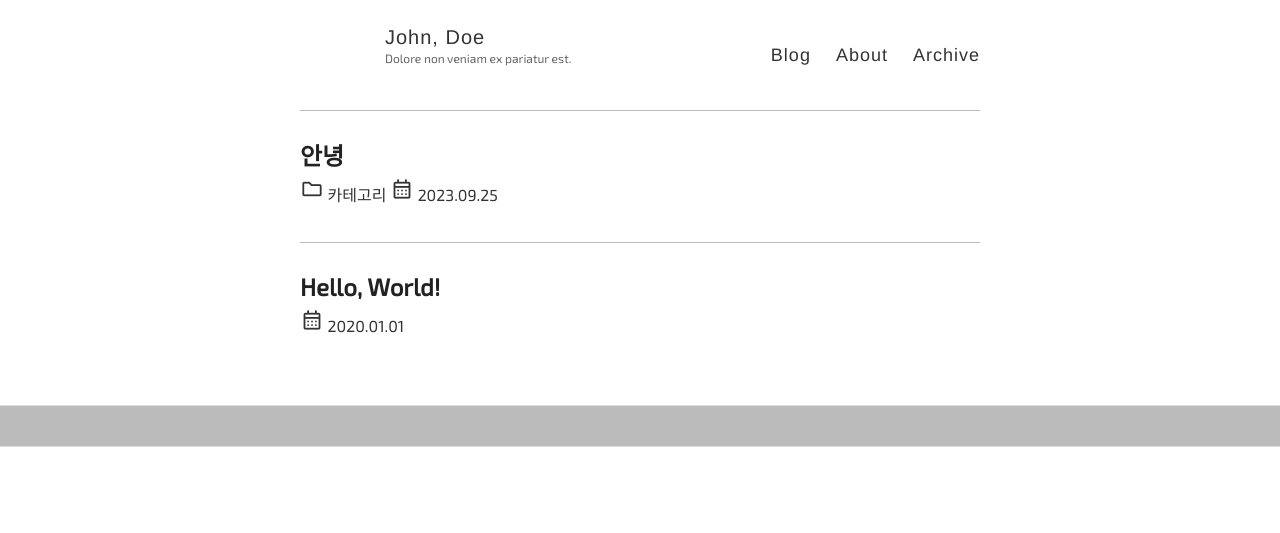
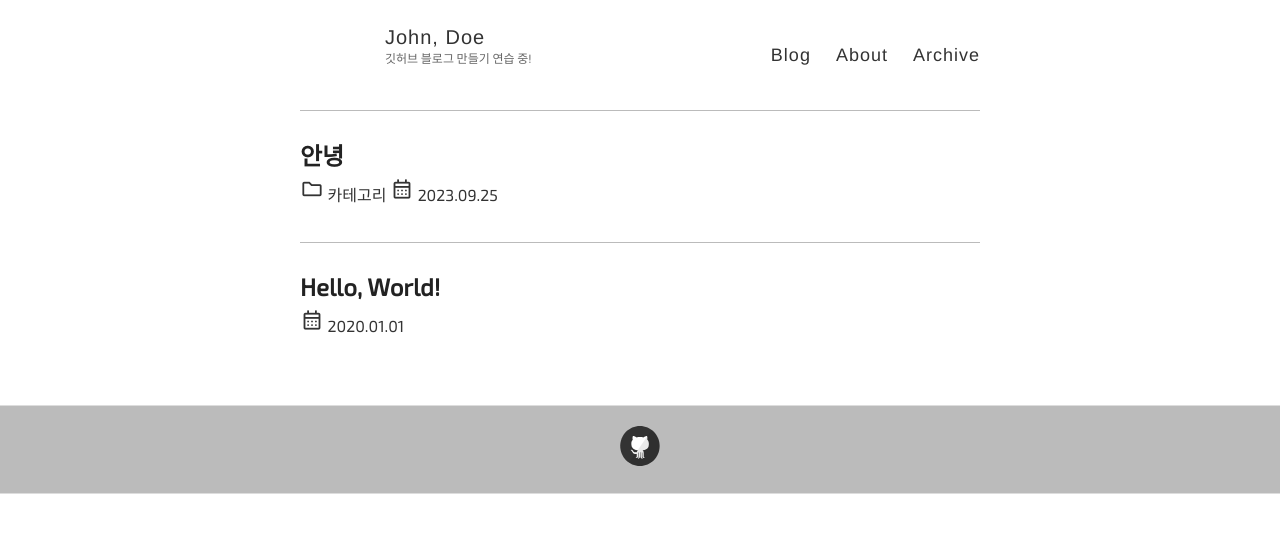
Before and after one commit to Sleeping-Gabin/Sleeping-Gabin.github.io, a Jekyll site: the page built from index.html, in a window 1280 px wide. Shown: the top 533 px of the page. Built offline with Jekyll 4.4.1, drawn with Linux system fonts in a browser that asks for light colours; some web fonts are replaced; the list of posts is cut into pages by our own code; part of the change alters nothing that is shown.

Commit message:
Update _config.yml

```diff
--- a/_config.yml
+++ b/_config.yml
@@ -6,7 +6,7 @@
 name: John, Doe
 
 # Short bio or description (displayed in the header)
-description: Dolore non veniam ex pariatur est.
+description: 깃허브 블로그 만들기 연습 중!
 
 # URL of your avatar or profile pic (you could use your GitHub profile pic)
 avatar:
@@ -23,7 +23,7 @@ footer-links:
   email:
   facebook:
   flickr:
-  github:
+  github: https://github.com/Sleeping-Gabin
   instagram:
   linkedin:
   pinterest:
@@ -39,7 +39,7 @@ google_analytics:
 
 # Your website URL (e.g. http://barryclark.github.io or http://www.barryclark.co)
 # Used for Sitemap.xml and your RSS feed
-url:
+url: https://Sleeping-Gabin.github.io
 
 # If you're hosting your site at a Project repository on GitHub pages
 # (http://yourusername.github.io/repository-name)
```
